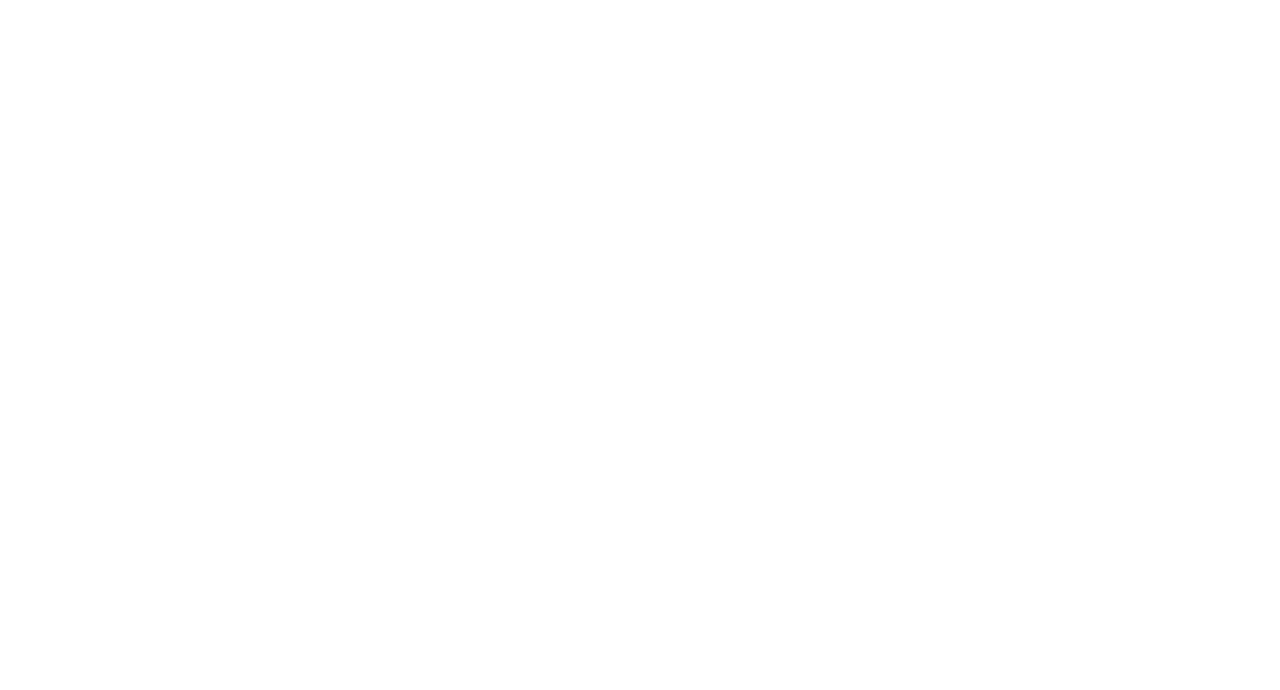
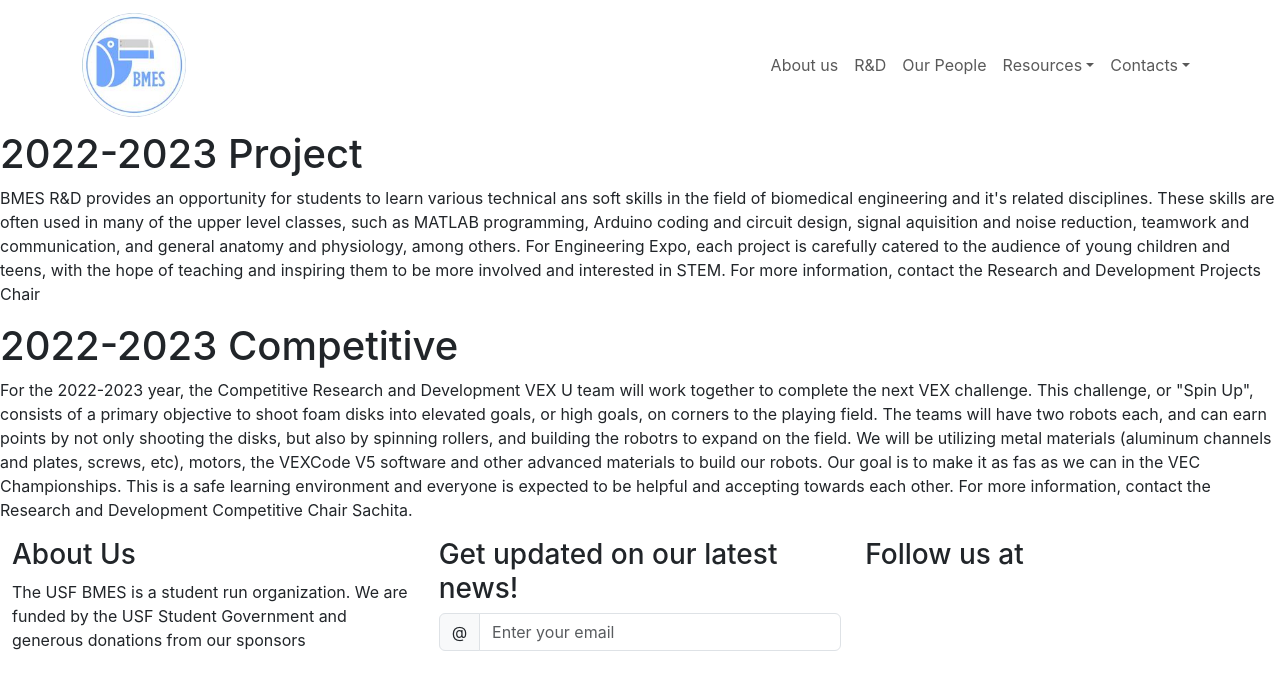
Before and after one commit to viennguyen24/BMES_website, a React (Create React App) app: page /research in a window 1280 px wide. Before the commit this address had no page. Shown: the top 690 px of the page. Built offline with nearby package versions, Linux system fonts and the light colour scheme; the HTML template or start-up script is replaced by a standard one.

Commit message:
full pages and navigation added

```diff
--- a/src/App.js
+++ b/src/App.js
@@ -2,6 +2,8 @@ import React from "react";
 import { BrowserRouter, Routes, Route } from "react-router-dom";
 import Landing from "./pages/Landing";
 import People from "./pages/People";
+import NotFound from "./pages/NotFound";
+import Research from "./pages/Research";
 import "bootstrap/dist/css/bootstrap.min.css";
 import "./index.css";
 export default function App() {
@@ -10,6 +12,8 @@ export default function App() {
       <Routes>
         <Route path="/" element={<Landing />} />
         <Route path="/people" element={<People />} />
+        <Route path="/research" element={<Research />} />
+        <Route path="*" element={<NotFound />} />
       </Routes>
     </BrowserRouter>
   );
--- a/src/layouts/Header.js
+++ b/src/layouts/Header.js
@@ -1,10 +1,11 @@
-import {Nav, Navbar, NavDropdown, Container, Image} from "react-bootstrap";
+import { Nav, Navbar, NavDropdown, Container, Image } from "react-bootstrap";
+import { Link } from "react-router-dom";
 import logo from "../assets/BMES_logo.jpg";
 import "bootstrap/dist/css/bootstrap.min.css";
 export default function Header() {
   return (
     <header>
-      <Navbar expand="sm" role="navigation">
+      <Navbar expand="sm" role="navigation" fixed>
         <Container fluid="lg">
           <Navbar.Brand href="#home">
             <Image src={logo} roundedCircle style={{ maxWidth: "6.5rem" }} />
@@ -12,18 +13,38 @@ export default function Header() {
           <Navbar.Toggle aria-controls="basic-navbar-nav" label="navigation" />
           <Navbar.Collapse id="basic-navbar-nav">
             <Nav className="ms-auto">
-              <Nav.Link href="#home">About us</Nav.Link>
-              <Nav.Link href="#project">Our projects</Nav.Link>
-              <Nav.Link href="#officers">Officers</Nav.Link>
-              <Nav.Link href="#resource">Resources</Nav.Link>
+              <Nav.Link as={Link} to="/">
+                About us
+              </Nav.Link>
+              <Nav.Link as={Link} to="/research">
+                R&D
+              </Nav.Link>
+              <Nav.Link as={Link} to="/people">
+                Our People
+              </Nav.Link>
+              <NavDropdown title="Resources">
+                <NavDropdown.Item href="https://www.bmes.org/">
+                  National BMES Site
+                </NavDropdown.Item>
+                <NavDropdown.Item href="">Academic Resources</NavDropdown.Item>
+                <NavDropdown.Item href="">Sponsors</NavDropdown.Item>
+              </NavDropdown>
               <NavDropdown title="Contacts">
-                <NavDropdown.Item>Instagram</NavDropdown.Item>
+                <NavDropdown.Item href="https://www.instagram.com/bmesusf/">
+                  Instagram
+                </NavDropdown.Item>
                 <NavDropdown.Divider />
-                <NavDropdown.Item>LinkedIn</NavDropdown.Item>
+                <NavDropdown.Item href="https://t.me/joinchat/LVJG4pcZr89hNzdh">
+                  Telegram
+                </NavDropdown.Item>
                 <NavDropdown.Divider />
-                <NavDropdown.Item>Discord</NavDropdown.Item>
+                <NavDropdown.Item href="https://discord.com/invite/dYsxmJTwjJ">
+                  Discord
+                </NavDropdown.Item>
                 <NavDropdown.Divider />
-                <NavDropdown.Item>BullsConnect</NavDropdown.Item>
+                <NavDropdown.Item href="https://bullsconnect.usf.edu/BMES/club_signup">
+                  BullsConnect
+                </NavDropdown.Item>
               </NavDropdown>
             </Nav>
           </Navbar.Collapse>
--- /dev/null
+++ b/src/pages/NotFound.js
@@ -0,0 +1,8 @@
+export default function NotFound() {
+  return (
+    <>
+      <h1>Oops, something went wrong</h1>
+      <p>Please try again</p>
+    </>
+  );
+}
--- /dev/null
+++ b/src/pages/Research.js
@@ -0,0 +1,46 @@
+import Header from "../layouts/Header";
+import Footer from "../layouts/Footer";
+export default function Research() {
+  return (
+    <>
+      <Header />
+      <main>
+        <article>
+          <h1>2022-2023 Project</h1>
+          <p>
+            BMES R&D provides an opportunity for students to learn various
+            technical ans soft skills in the field of biomedical engineering and
+            it's related disciplines. These skills are often used in many of the
+            upper level classes, such as MATLAB programming, Arduino coding and
+            circuit design, signal aquisition and noise reduction, teamwork and
+            communication, and general anatomy and physiology, among others. For
+            Engineering Expo, each project is carefully catered to the audience
+            of young children and teens, with the hope of teaching and inspiring
+            them to be more involved and interested in STEM. For more
+            information, contact the Research and Development Projects Chair{" "}
+          </p>
+        </article>
+        <article>
+          <h1>2022-2023 Competitive</h1>
+          <p>
+            For the 2022-2023 year, the Competitive Research and Development VEX
+            U team will work together to complete the next VEX challenge. This
+            challenge, or "Spin Up", consists of a primary objective to shoot
+            foam disks into elevated goals, or high goals, on corners to the
+            playing field. The teams will have two robots each, and can earn
+            points by not only shooting the disks, but also by spinning rollers,
+            and building the robotrs to expand on the field. We will be
+            utilizing metal materials (aluminum channels and plates, screws,
+            etc), motors, the VEXCode V5 software and other advanced materials
+            to build our robots. Our goal is to make it as fas as we can in the
+            VEC Championships. This is a safe learning environment and everyone
+            is expected to be helpful and accepting towards each other. For more
+            information, contact the Research and Development Competitive Chair
+            Sachita.
+          </p>
+        </article>
+      </main>
+      <Footer />
+    </>
+  );
+}
```
Also changed, not shown: src/pages/Academic.js (added), src/pages/Sponsors.js (added).
